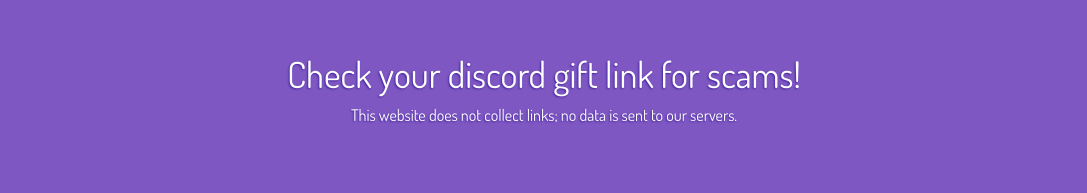
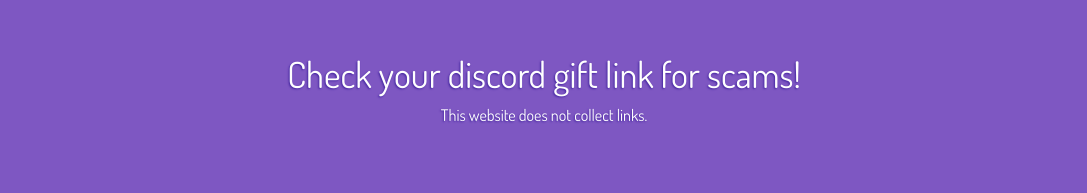
Before and after one commit to paceockerman/giftlinkcheck, a plain HTML site: page index.html in a window 1280 px wide. Shown: the part 222-415 px from the top of the page, without its empty margins (104-1191 px from the left). Drawn offline with Linux system fonts and the light colour scheme.

Commit message:
Update index.html

```diff
--- a/index.html
+++ b/index.html
@@ -28,7 +28,7 @@
 
     <div class="Wrapper">
         <h1 class="Title">Check your discord gift link for scams!</h1>
-        <p class="Desc">This website does not collect links; no data is sent to our servers.</p>
+        <p class="Desc">This website does not collect links.</p>
         <div class="Input">
             <input type="text" id="input" class="Input-text" name="linkBox"
                 placeholder="Your discord link, e.g. https://discord.gift/uQTMIOwkaZWiDKXr">
```
